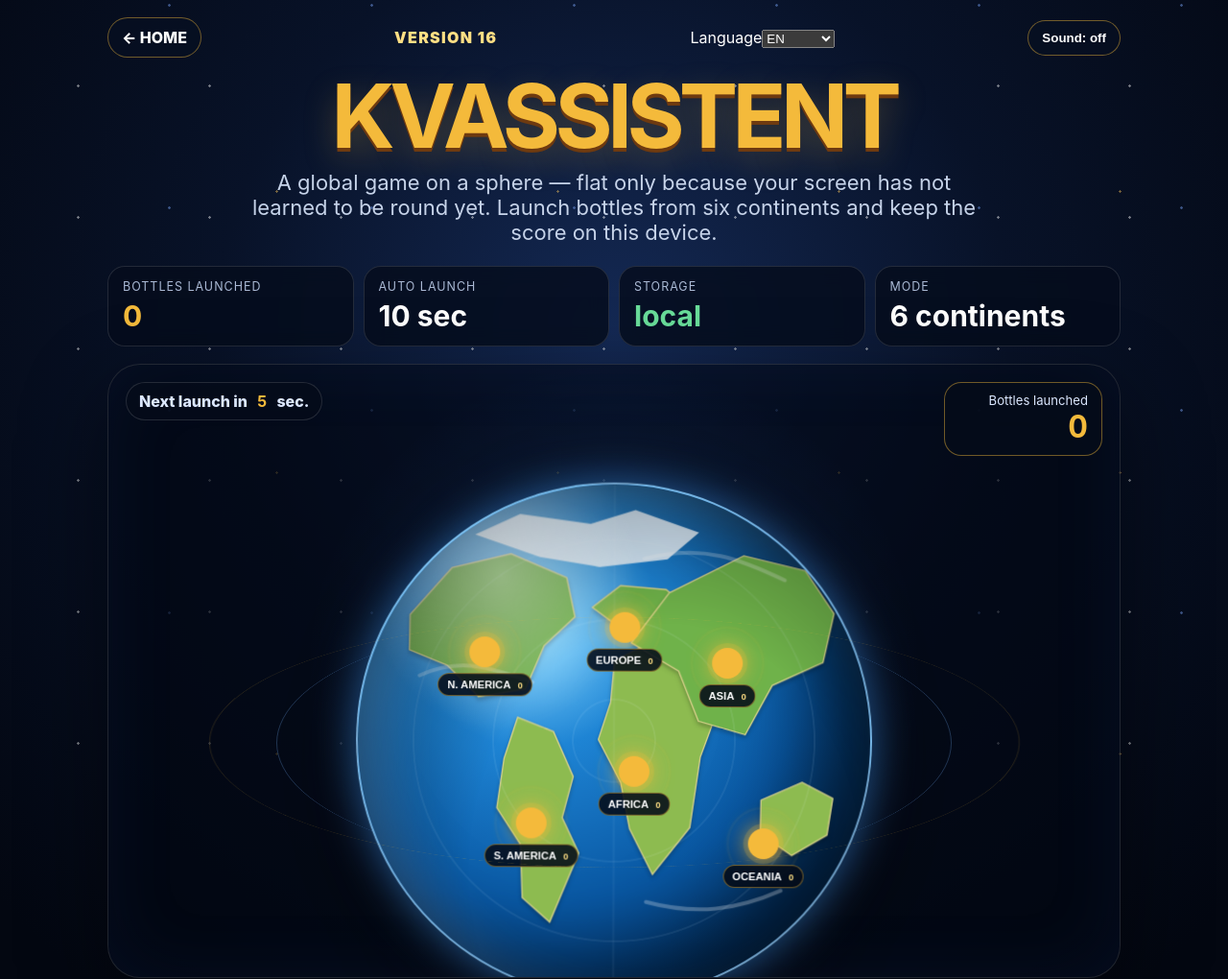
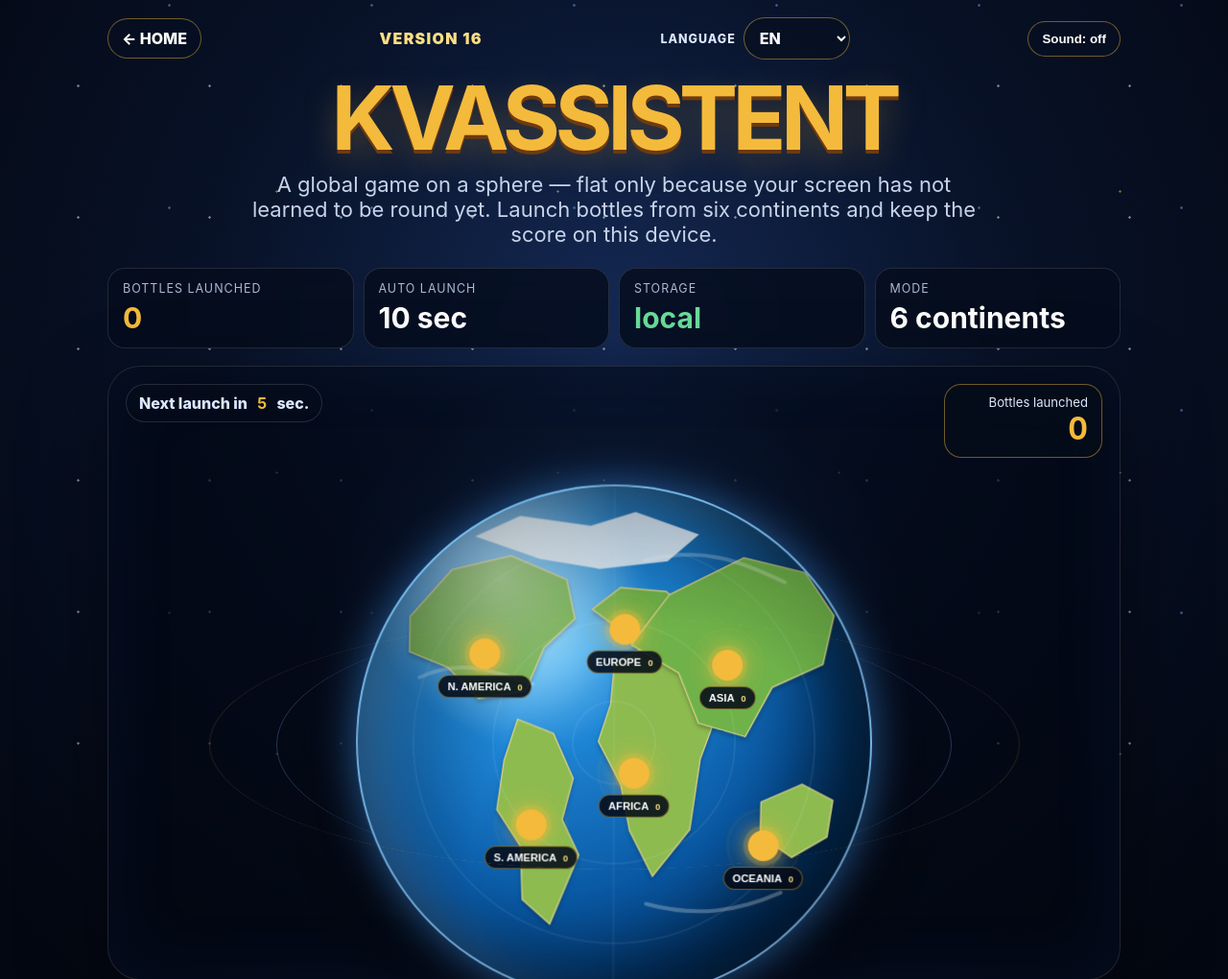
Before and after one commit to bambuchastudent/kvas-ai-agent, a website with bundled scripts: page companion/game/index.html in a window 1280 px wide. Shown: the top 1020 px of the page at 96% size. Built offline with nearby package versions, Linux system fonts and the light colour scheme.

Commit message:
Load globe game language selector styles

```diff
--- a/companion/game/index.html
+++ b/companion/game/index.html
@@ -7,6 +7,7 @@
   <meta name="description" content="KVASSISTENT 16: a globe game with six continents and bottle rockets.">
   <title>KVASSISTENT 16 · Global launches</title>
   <link rel="stylesheet" href="styles.css">
+  <link rel="stylesheet" href="i18n.css">
 </head>
 <body>
   <div class="app">
```
